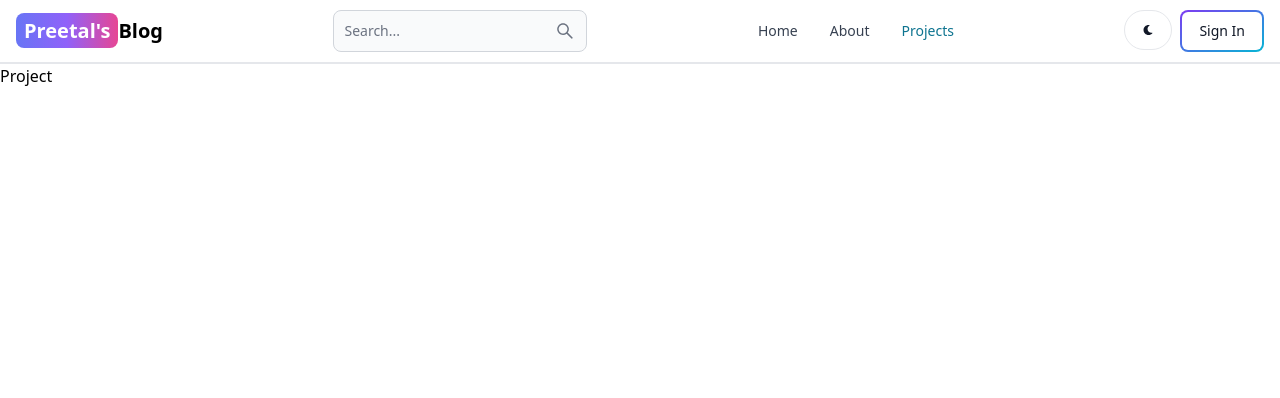
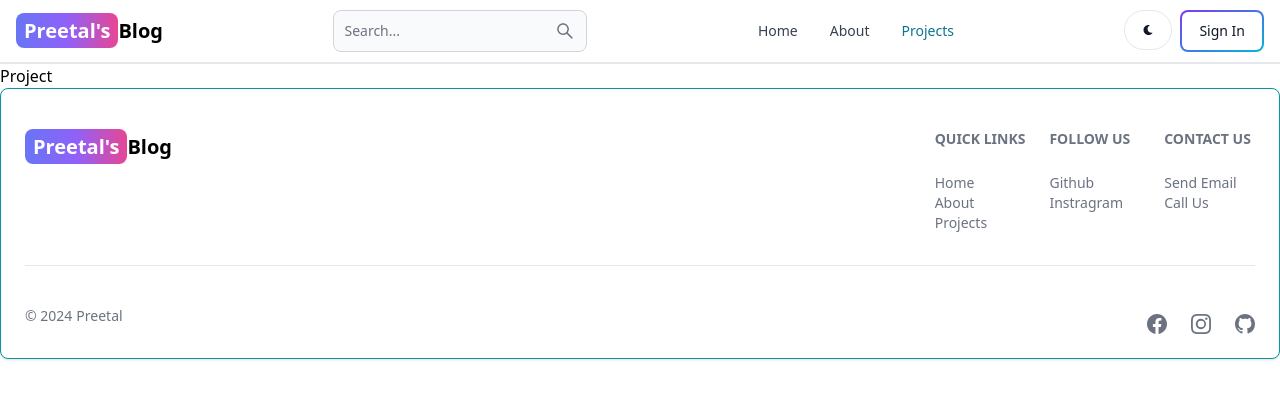
Before and after one commit to Pawan-Ratwana/MERN_Blog, a React (Vite) app in the folder client/: page /projects in a window 1280 px wide. Shown: the top 398 px of the page. Built offline with nearby package versions, Linux system fonts and the light colour scheme.

Commit message:
create and add the footer component

```diff
--- a/client/src/App.jsx
+++ b/client/src/App.jsx
@@ -6,6 +6,7 @@ import SignUp from './pages/Sign-up';
 import Dashboard from './pages/Dashboard';
 import Projects from './pages/Projects';
 import Header from './components/Header';
+import Footer from './components/Footer';
 
 function App() {
 
@@ -21,6 +22,7 @@ function App() {
         <Route path='/dashboard' element={< Dashboard />} />
         <Route path='/projects' element={<Projects />} />
       </Routes>
+      <Footer/>
     </BrowserRouter>
   )
 }
--- /dev/null
+++ b/client/src/components/Footer.jsx
@@ -0,0 +1,70 @@
+import { Footer } from 'flowbite-react'
+import React from 'react'
+import { Link } from 'react-router-dom'
+import {BsFacebook,BsInstagram,BsGithub } from 'react-icons/bs'
+
+export default function FooterCom() {
+  return (
+    <Footer container className='border border-teal-500'>
+     <div className="w-full max-w-7xl mx-auto">
+        <div className="grid w-full justify-between sm:flex md:grid-cols-1">
+            <div className="mt-5">
+                <Link to='/' className='self-center whitespace-nowrap text-lg sm:text-xl font-semibold dark:text-white select-none'>
+                <span className='px-2 py-1 bg-gradient-to-r from-indigo-500 via-purple-500 to-pink-500 rounded-lg text-white'>Preetal's</span>Blog
+                </Link>
+            </div>
+
+            <div className="grid grid-cols-2 gap-8 mt-4 sm:grid-cols-3 sm:gap-6">
+                <div className="">
+                    <Footer.Title title='Quick Links'/>
+
+                    <Footer.LinkGroup col>
+                        <Footer.Link href='/'  rel="noopener noreferrer">Home</Footer.Link>
+                    </Footer.LinkGroup>
+
+                    <Footer.LinkGroup col>
+                        <Footer.Link href='/about'  rel='noopener noreferrer'>About</Footer.Link>
+                    </Footer.LinkGroup>
+
+                    <Footer.LinkGroup>
+                        <Footer.Link href='/projects' rel='noopener noreferrer'>Projects</Footer.Link>
+                    </Footer.LinkGroup>
+                </div>
+
+                <div className="">
+                    <Footer.Title title='Follow us'/>
+
+                    <Footer.LinkGroup>
+                        <Footer.Link href='http://github.com' target='_blank' rel='noopener noreferrer'>Github</Footer.Link>
+                    </Footer.LinkGroup>
+
+                    <Footer.LinkGroup>
+                    <Footer.Link href='http://instragram.com' target='_blank' rel='noopener noreferrer'>Instragram</Footer.Link>
+                    </Footer.LinkGroup>
+                </div>
+
+                <div className="">
+                    <Footer.Title title='Contact Us'/>
+                    <Footer.LinkGroup>
+                        <Footer.Link href='mailto:example.dev@gmail.com'>Send Email</Footer.Link>
+                    </Footer.LinkGroup>
+
+                    <Footer.LinkGroup>
+                        <Footer.Link href='tel:9876543210'>Call Us</Footer.Link>
+                    </Footer.LinkGroup>
+                </div>
+            </div>
+        </div>
+        <Footer.Divider/>
+        <div className="w-full sm:flex sm:items-center sm:justify-between">
+            <Footer.Copyright by='Preetal' year={new Date().getFullYear()}/>
+            <div className="flex gap-6 sm-mt-0 mt-4 sm:justify-center">
+                <Footer.Icon href='#' icon={BsFacebook}/>
+                <Footer.Icon href='#' icon={BsInstagram}/>
+                <Footer.Icon href='#' icon={BsGithub}/>
+            </div>
+        </div>
+     </div>
+    </Footer>
+  )
+}
```
